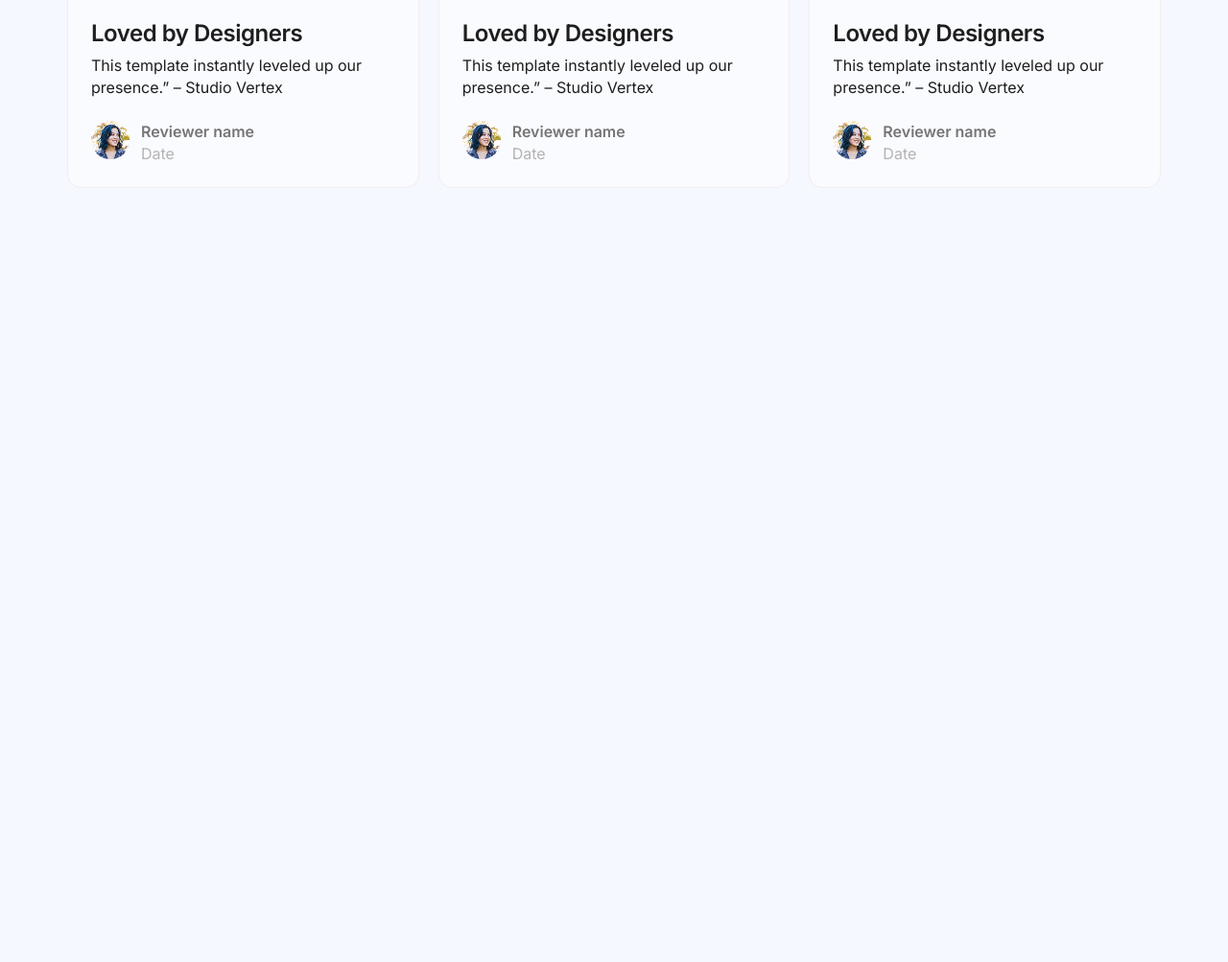
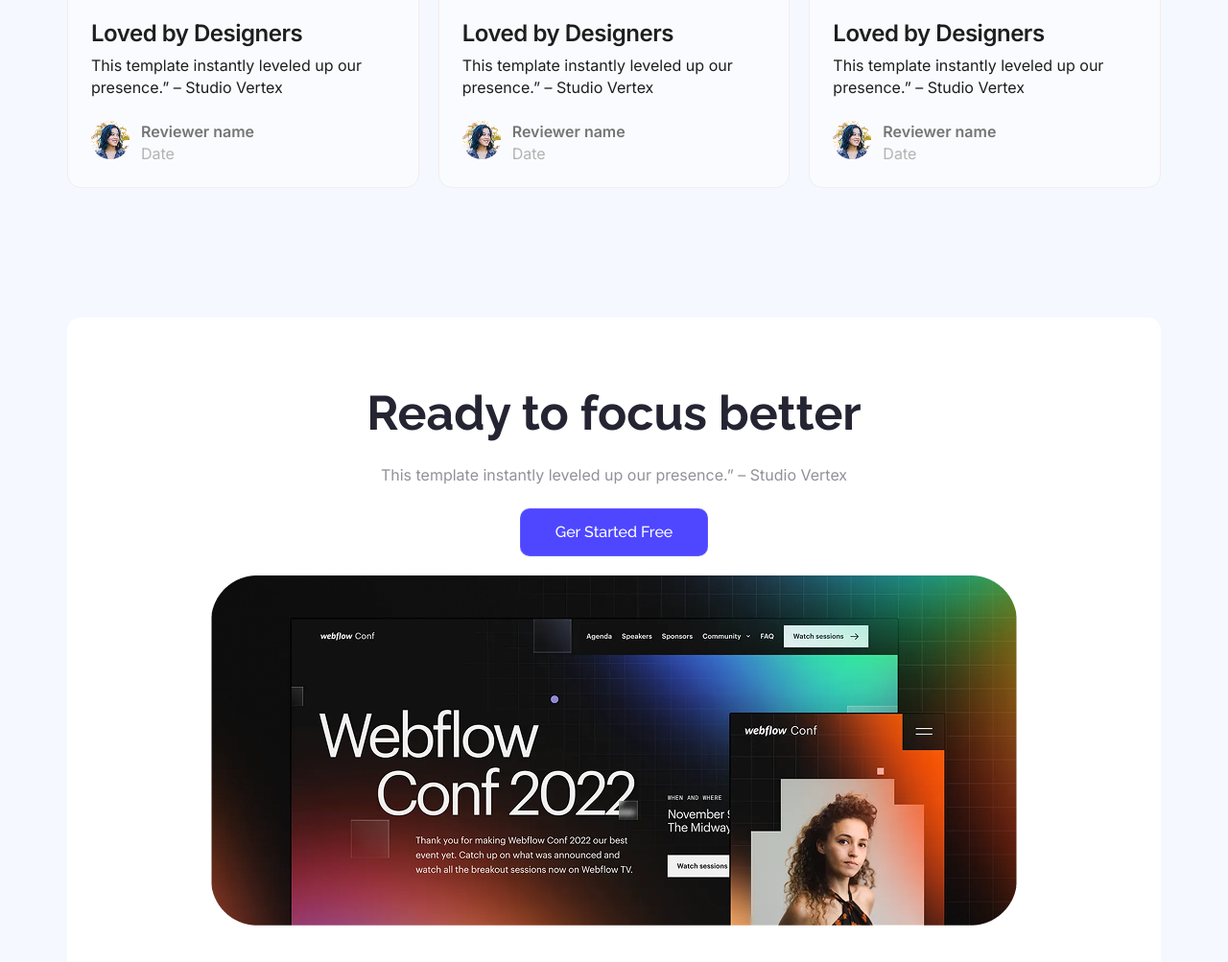
Before and after one commit to Sorkartaposh/assignment-01, a plain HTML site: page index.html in a window 1280 px wide. Shown: the part 1821-2824 px from the top of the page at 96% size. Before the commit the page ends 2017 px from the top, so only its background shows below. Drawn offline with Linux system fonts and the light colour scheme.

Commit message:
focusbetter_area section added

```diff
--- a/index.html
+++ b/index.html
@@ -113,7 +113,7 @@
         <!-- review area end -->
 
         <!-- focus_better area start -->
-        <!-- <section class="focusbetter_area">
+        <section class="focusbetter_area">
             <div class="container">
                 <div class="focusbetter_content">
                     <h2 class="font-raleway">Ready to focus better</h2>
@@ -122,7 +122,7 @@
                     <img class="thumb" src="images/thumb2.png" alt="">
                 </div>
             </div>
-        </section> -->
+        </section>
         <!-- focus_better area end -->
 
         <!-- contactUs area start -->
```
